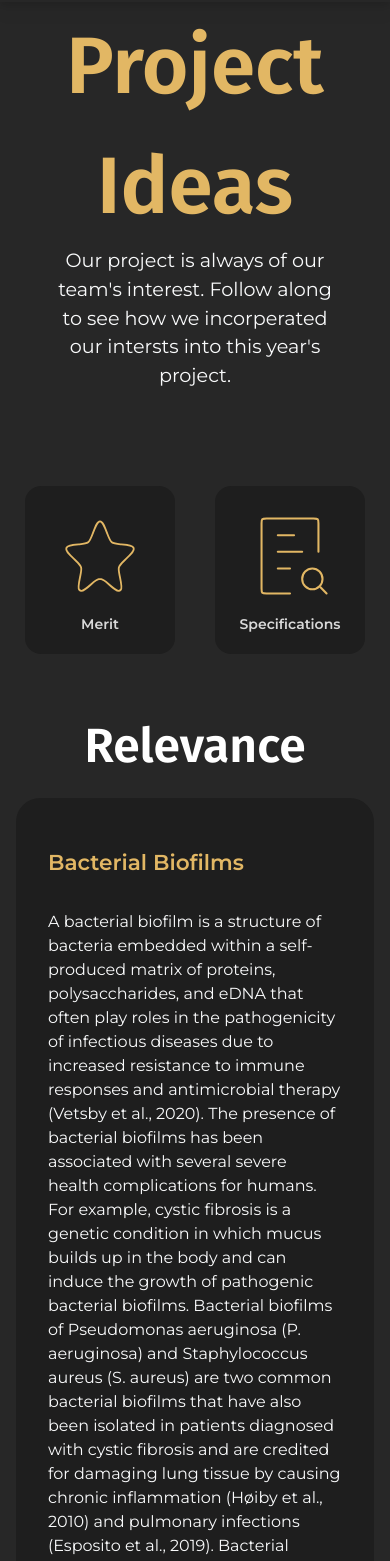
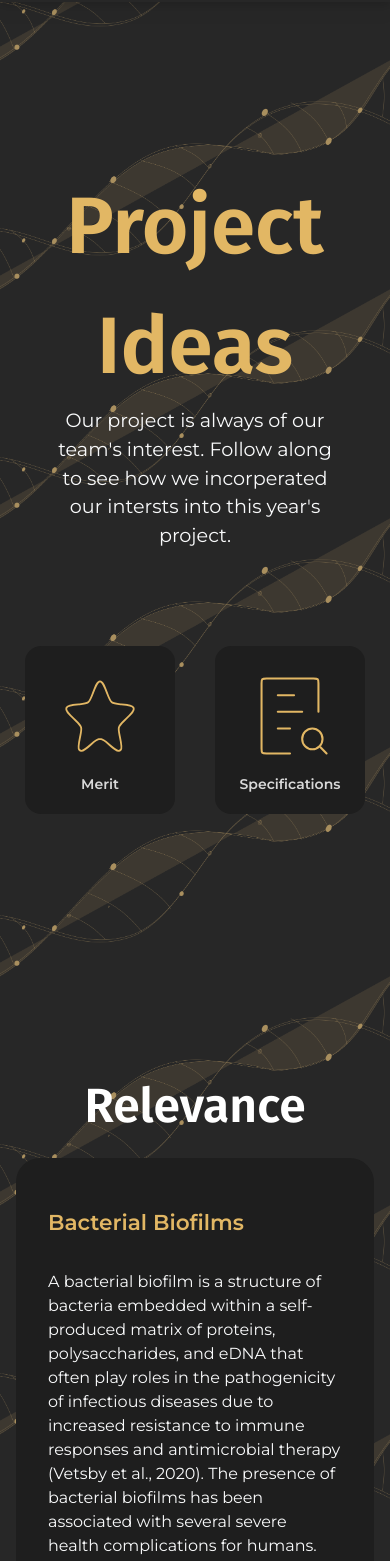
Before and after one commit to biomod2023/biomod2023, a Vue app: page /ideas in a window 390 px wide. Shown: the part 98-1659 px from the top of the page. Built offline with nearby package versions, Linux system fonts and the light colour scheme; what oh-vue-icons, vue-window-size would draw is missing.

Commit message:
background added

```diff
--- a/src/views/IdeasView.vue
+++ b/src/views/IdeasView.vue
@@ -3,6 +3,7 @@ import IdeaCard from '@/components/IdeaCard.vue'
 import Timeline from '@/components/Timeline.vue'
 import CustomTable2 from '@/components/CustomTable2.vue'
 import SingleColumn from '@/components/lab-notebook/SingleColumn.vue'
+
 
 
 const tableData = {
@@ -29,10 +30,10 @@ const tableData = {
 </script>
 
 <template>
-  <div class="flex flex-col">
+  <div class="flex flex-col bg-[url('../assets/sponsors/dna.png')] bg-repeat-y bg-contain bg-[center_top_58%] lg:bg-[center_top_65%]">
 
     <div class="flex flex-col items-center gap-y-20">
-      <main class="pt-2 flex flex-col items-center">
+      <main class="pt-2 flex flex-col items-center mt-40">
         <h1 class="text-gold font-title text-title text-center">Project Ideas</h1>
         <p class="text-subtitle-sm lg:text-subtitle w-3/4 lg:w-1/2 text-center">
           Our project is always of our team's interest. Follow along to see how we incorperated our
@@ -113,8 +114,8 @@ const tableData = {
 
     <div class="px-4 lg:px-40">
       <div>
-        <div class="mb-10"></div>
-        <div class="flex flex-col items-center mt-6">
+        <div class="mt-60"></div>
+        <div class="flex flex-col items-center">
           <h1 id="relevance" class="font-title text-title-sm lg:text-title text-white">Relevance</h1>
           <div>
             <div class="bg-dark p-4 rounded-3xl mt-4">
@@ -316,7 +317,7 @@ const tableData = {
                 </h2>
               </li>
             </ul>
-            <p>
+            <p class="p-4">
               Using the DNA ring nanotemplate, we are able to create controlled uniform sizes of liposomes (Yang et al.,
               2016). Each liposome is saturated with a controlled
               dose of enzymes that will degrade biofilms, allowing for effective and predictable use. This is important
@@ -333,7 +334,7 @@ const tableData = {
                   Cleaning Agents</h2>
               </li>
             </ul>
-            <p class="pb-4">
+            <p class="p-4 pb-4">
               Biofilms pose a recurring problem in the area of health and medicine. From the formation of biofilms on
               medical devices, notably by Staphylococci bacteria
               (Zheng et al., 2018), to biofilm growth in the lungs of patients diagnosed with Cystic Fibrosis, they
```
